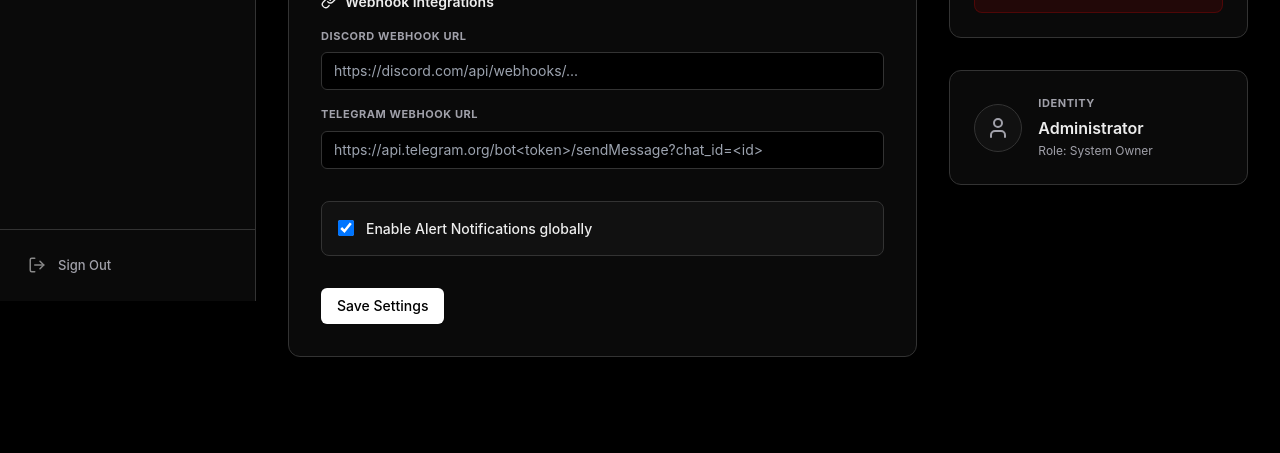
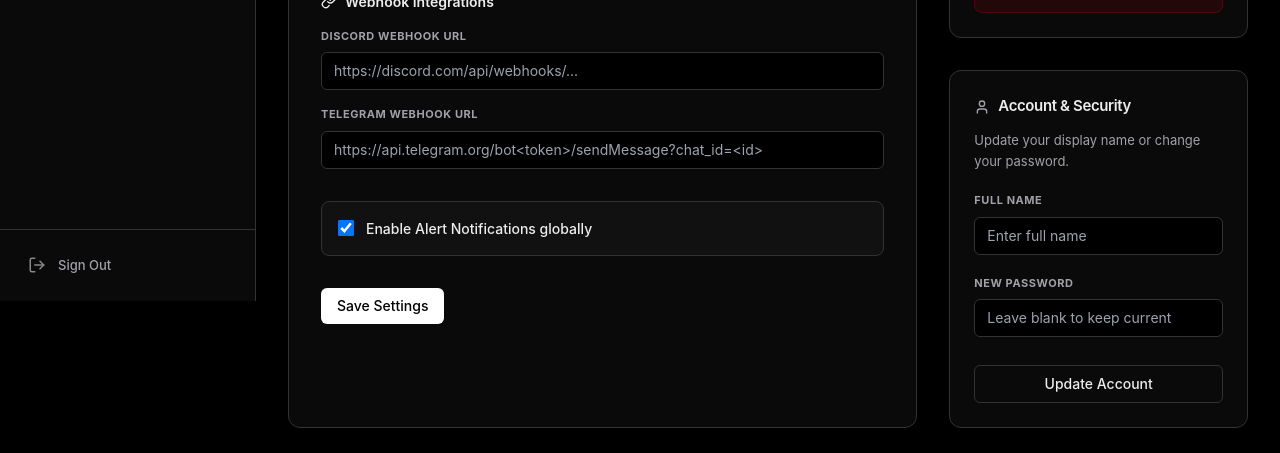
Before and after one commit to Prantho-das/monitor-baba, a Next.js app: page /settings in a window 1280 px wide. Shown: the part 499-952 px from the top of the page. Before the commit the page ends 888 px from the top, so only its background shows below. Built offline with nearby package versions, Linux system fonts and the light colour scheme; no server answers; the database is empty; sample sign-in values are in the browser's storage.

Commit message:
feat: added profile update form and fixed RLS for push notifications

```diff
--- a/src/app/(dashboard)/settings/page.tsx
+++ b/src/app/(dashboard)/settings/page.tsx
@@ -19,6 +19,11 @@ interface AlertSettings {
 
 export default function SettingsPage() {
   const [profile, setProfile] = useState<{ full_name: string } | null>(null);
+  const [profileName, setProfileName] = useState('');
+  const [newPassword, setNewPassword] = useState('');
+  const [updatingProfile, setUpdatingProfile] = useState(false);
+  const [profileMsg, setProfileMsg] = useState<{type: 'success'|'error', text: string} | null>(null);
+
   const [settings, setSettings] = useState<AlertSettings>({
     cpu_threshold: 90,
     ram_threshold: 90,
@@ -51,7 +56,10 @@ export default function SettingsPage() {
         .select('full_name')
         .eq('id', userId)
         .single();
-      if (profileData) setProfile(profileData);
+      if (profileData) {
+        setProfile(profileData);
+        setProfileName(profileData.full_name || '');
+      }
 
       // 2. Fetch Alert Settings
       const { data: settingsData } = await supabase
@@ -107,6 +115,44 @@ export default function SettingsPage() {
       alert('Failed to save settings: ' + (err as any).message);
     } finally {
       setSaving(false);
+    }
+  };
+
+  const handleUpdateProfile = async (e: React.FormEvent) => {
+    e.preventDefault();
+    setUpdatingProfile(true);
+    setProfileMsg(null);
+
+    try {
+      const { data: { session } } = await supabase.auth.getSession();
+      if (!session) throw new Error("Not logged in");
+
+      // Update name if changed
+      if (profileName !== profile?.full_name) {
+        const { error: profileError } = await supabase
+          .from('profiles')
+          .update({ full_name: profileName })
+          .eq('id', session.user.id);
+
+        if (profileError) throw profileError;
+        setProfile({ full_name: profileName });
+      }
+
+      // Update password if provided
+      if (newPassword) {
+        const { error: authError } = await supabase.auth.updateUser({
+          password: newPassword
+        });
+        if (authError) throw authError;
+        setNewPassword(''); // clear password field after success
+      }
+
+      setProfileMsg({ type: 'success', text: 'Account updated successfully!' });
+      setTimeout(() => setProfileMsg(null), 3000);
+    } catch (err: any) {
+      setProfileMsg({ type: 'error', text: err.message || 'Failed to update account' });
+    } finally {
+      setUpdatingProfile(false);
     }
   };
 
@@ -374,16 +420,49 @@ export default function SettingsPage() {
                 )}
               </div>
 
-              <div className="glass-card p-6 flex items-center gap-4">
-                <div className="w-12 h-12 rounded-full bg-hover flex items-center justify-center text-texts border border-borderg">
-                  <User size={24} />
+              <form onSubmit={handleUpdateProfile} className="glass-card p-6 flex flex-col gap-5">
+                <h3 className="text-[15px] font-semibold text-textp flex items-center gap-2 mb-1 tracking-tight">
+                  <User size={16} className="text-texts" /> Account & Security
+                </h3>
+
+                <p className="text-[13px] text-texts leading-relaxed -mt-3">
+                  Update your display name or change your password.
+                </p>
+
+                {profileMsg && (
+                  <div className={`px-4 py-3 rounded-lg text-[13px] flex items-center gap-2 ${profileMsg.type === 'success' ? 'bg-online/10 text-online border border-online/20' : 'bg-critical/10 text-critical border border-critical/20'}`}>
+                    {profileMsg.type === 'success' && <Check size={16} />}
+                    {profileMsg.text}
+                  </div>
+                )}
+
+                <div className="flex flex-col gap-2">
+                  <label className="text-[11px] font-bold text-texts uppercase tracking-wider">Full Name</label>
+                  <input
+                    type="text"
+                    className="glass-input"
+                    value={profileName}
+                    onChange={(e) => setProfileName(e.target.value)}
+                    placeholder="Enter full name"
+                    required
+                  />
                 </div>
-                <div className="flex flex-col">
-                  <span className="text-[11px] font-bold text-texts uppercase tracking-wider mb-1">Identity</span>
-                  <h4 className="text-[16px] font-semibold text-textp">{profile?.full_name || 'Administrator'}</h4>
-                  <span className="text-[12px] text-texts mt-0.5">Role: System Owner</span>
+
+                <div className="flex flex-col gap-2">
+                  <label className="text-[11px] font-bold text-texts uppercase tracking-wider">New Password</label>
+                  <input
+                    type="password"
+                    className="glass-input"
+                    value={newPassword}
+                    onChange={(e) => setNewPassword(e.target.value)}
+                    placeholder="Leave blank to keep current"
+                  />
                 </div>
-              </div>
+
+                <button type="submit" className="btn-secondary w-full mt-2" disabled={updatingProfile}>
+                  {updatingProfile ? 'Updating...' : 'Update Account'}
+                </button>
+              </form>
             </div>
 
           </div>
--- a/src/app/api/notifications/register/route.ts
+++ b/src/app/api/notifications/register/route.ts
@@ -1,5 +1,6 @@
 import { NextResponse } from 'next/server';
 import { createServerClient } from '@/lib/supabase/server';
+import { supabaseAdmin } from '@/lib/supabase/admin';
 
 export async function POST(request: Request) {
   try {
@@ -17,8 +18,8 @@ export async function POST(request: Request) {
       return NextResponse.json({ error: 'FCM Token is required' }, { status: 400 });
     }
 
-    // Upsert FCM token for user
-    const { data, error } = await supabase
+    // Upsert FCM token for user bypassing RLS
+    const { data, error } = await supabaseAdmin
       .from('fcm_tokens')
       .upsert(
         {
```
